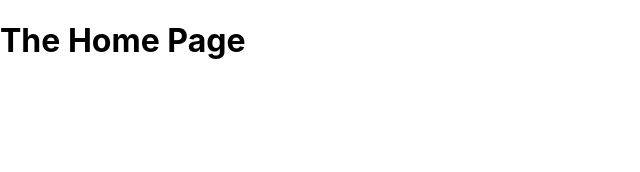
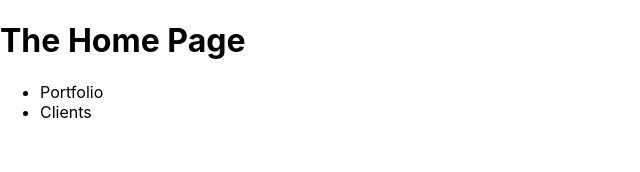
Before and after one commit to rmneves92/nextjs-course, a Next.js app: page / in a window 1280 px wide. Shown: the top 172 px of the page, without its empty margins (0-640 px from the left). Built offline with nearby package versions, Linux system fonts and the light colour scheme.

Commit message:
add links

```diff
--- a/pages/index.js
+++ b/pages/index.js
@@ -1,7 +1,18 @@
+import Link from 'next/link';
+
 function HomePage() {
   return (
     <div>
       <h1>The Home Page</h1>
+
+      <ul>
+        <li>
+          <Link href='/portfolio'>Portfolio</Link>
+        </li>
+        <li>
+          <Link href='/clients'>Clients</Link>
+        </li>
+      </ul>
     </div>
   );
 }
```
Also changed, not shown: pages/blog/[...slug].js (added, +14 -0 lines), pages/clients/[id]/[clientprojectid].js (added, +15 -0 lines), pages/clients/[id]/index.js (added, +9 -0 lines), pages/clients/index.js (added, +9 -0 lines), pages/portfolio/[projectid].js (+7 -0 lines).
